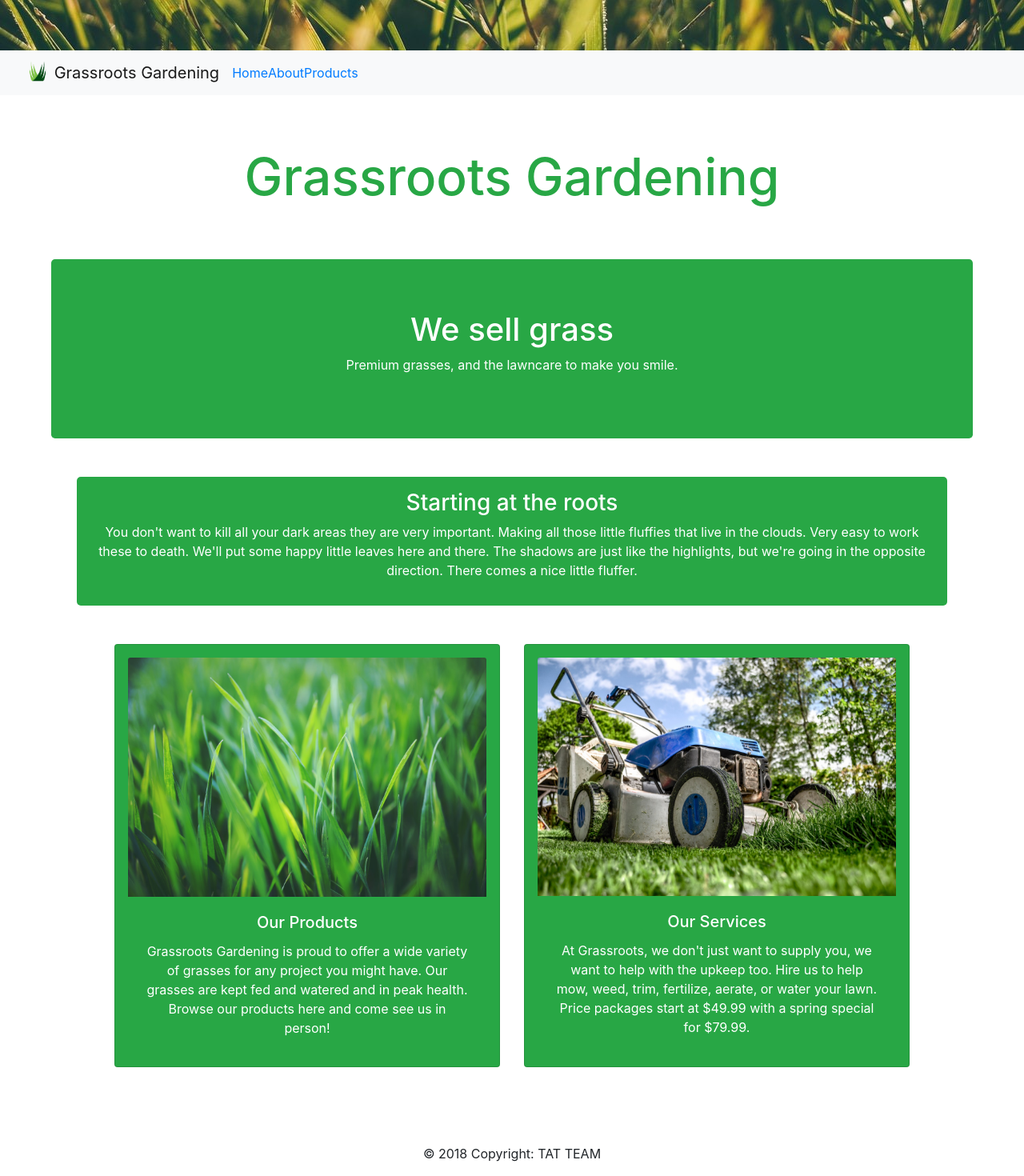
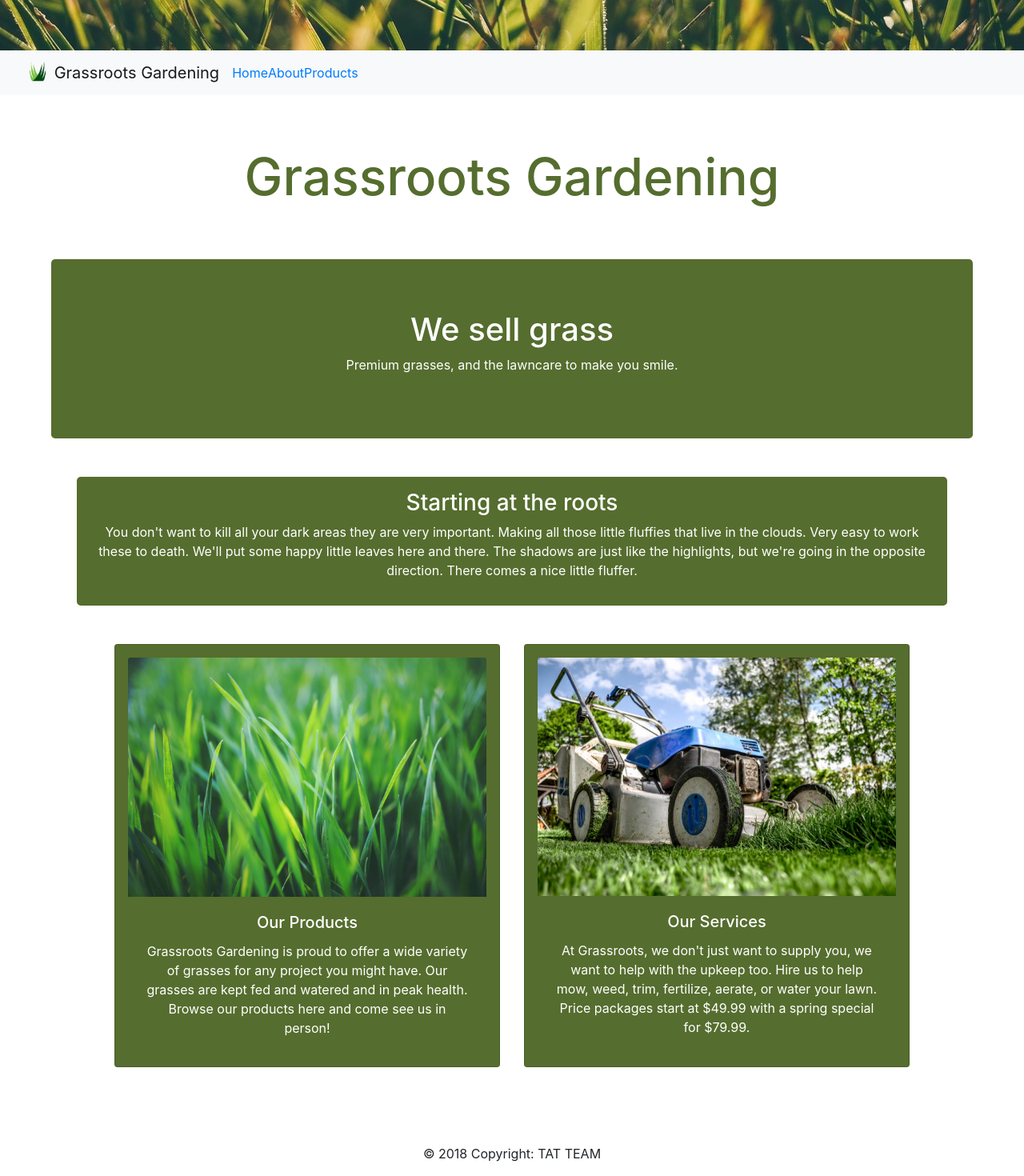
Before and after one commit to AlecxMoritz/grassrootsgardening, an Angular app: page /home in a window 1280 px wide. Shown: the part 257-1727 px from the top of the page at 80% size. Built offline with nearby package versions, Linux system fonts and the light colour scheme.

Commit message:
color changes

```diff
--- a/src/app/grassroots-about/grassroots-about.component.css
+++ b/src/app/grassroots-about/grassroots-about.component.css
@@ -4,29 +4,16 @@
 }
 
 h3 {
-    /* color: #444; */
-    color: darkgreen;
-    font-family: Arial, Helvetica, sans-serif;
+    color: #556D2E;
     font-weight: lighter;
 }
 
 p {
-    color: #444;
+    color: #556D2E;
     text-align: left;
-    font-family: Arial, Helvetica, sans-serif;
     font-weight: lighter;
 }
 
 body {
     margin: 2em;
 }
-
-body, input[text], button {
-color: #888;
-font-family: Cambria, Georgia;
-}
-
-/* everywhere else */
-* {
-    font-family: Arial, Helvetica, sans-serif;
-}
--- a/src/app/grassroots-home/grassroots-home.component.css
+++ b/src/app/grassroots-home/grassroots-home.component.css
@@ -3,11 +3,11 @@
     margin: auto;
     margin-top: 1em;
     margin-bottom: 1em;
-    color: rgb(40,167,69)
+    color: #556D2E;
 }
 
 .jumbotron {
-    background-color: rgb(40,167,69);
+    background-color:#556D2E;
     width: 90%;
     margin: auto;
     margin-top: 2em;
@@ -18,7 +18,7 @@
     padding: 1em;
     width: 85%;
     margin: auto;
-    background-color: rgb(40,167,69);
+    background-color:#556D2E;
     border-radius: 5px;
     color: white;
 }
@@ -30,5 +30,6 @@
 }
 
 .card {
-    padding: 1em
+    padding: 1em;
+    background-color: #556D2E;
 }
--- a/src/app/grassroots-home/grassroots-home.component.html
+++ b/src/app/grassroots-home/grassroots-home.component.html
@@ -17,7 +17,7 @@
 <br>
 <br>
 <div class="card-deck">
-    <div class="card text-white bg-success ">
+    <div class="card text-white">
       <img class="card-img-top" src="./assets/greenGrass.jpg" alt="Card image cap">
       <div class="card-body">
         <h5 class="card-title">{{cardOneTitle}}</h5>
@@ -25,7 +25,7 @@
 
       </div>
     </div>
-    <div class="card text-white bg-success">
+    <div class="card text-white">
       <img class="card-img-top" src="./assets/lawnService.jpg" alt="Card image cap">
       <div class="card-body">
         <h5 class="card-title">{{cardTwoTitle}}</h5>
--- a/src/app/grassroots-products/grassroots-products.component.css
+++ b/src/app/grassroots-products/grassroots-products.component.css
@@ -1,3 +1,4 @@
 .card {
     padding: 1em;
+    background-color: #556D2E;
 }
--- a/src/app/grassroots-products/grassroots-products.component.html
+++ b/src/app/grassroots-products/grassroots-products.component.html
@@ -1,7 +1,7 @@
 <div class="container">
   <div class="card-deck">
     <div class="row">
-      <div class="card text-white bg-success col-md-6">
+      <div class="card text-white col-md-6">
         <img class="card-img-top" src="../assets/kentucky-bluegrass.jpg" alt="Card image cap">
         <div class="card-body">
           <h5 class="card-title">Kentucky Bluegrass</h5>
@@ -11,7 +11,7 @@
           <a href="#" class="btn btn-primary">Buy</a>
         </div>
       </div>
-      <div class="card text-white bg-success col-md-6">
+      <div class="card text-white col-md-6">
         <img class="card-img-top" src="../assets/zoysia.jpg" alt="Card image cap">
         <div class="card-body">
           <h5 class="card-title">Zoysia Grass</h5>
@@ -24,7 +24,7 @@
     <br>
     <br>
     <div class="row">
-      <div class="card text-white bg-success col-md-6">
+      <div class="card text-white col-md-6">
         <img class="card-img-top" src="../assets/st-augustine.jpg" alt="Card image cap">
         <div class="card-body">
           <h5 class="card-title">St. Augustine Grass</h5>
@@ -34,7 +34,7 @@
           <a href="#" class="btn btn-primary">Buy</a>
         </div>
       </div>
-      <div class="card text-white bg-success col-md-6">
+      <div class="card text-white col-md-6">
         <img class="card-img-top" src="../assets/tall-fescue.jpg" alt="Card image cap">
         <div class="card-body">
           <h5 class="card-title">Tall Fescue Grass</h5>
```
